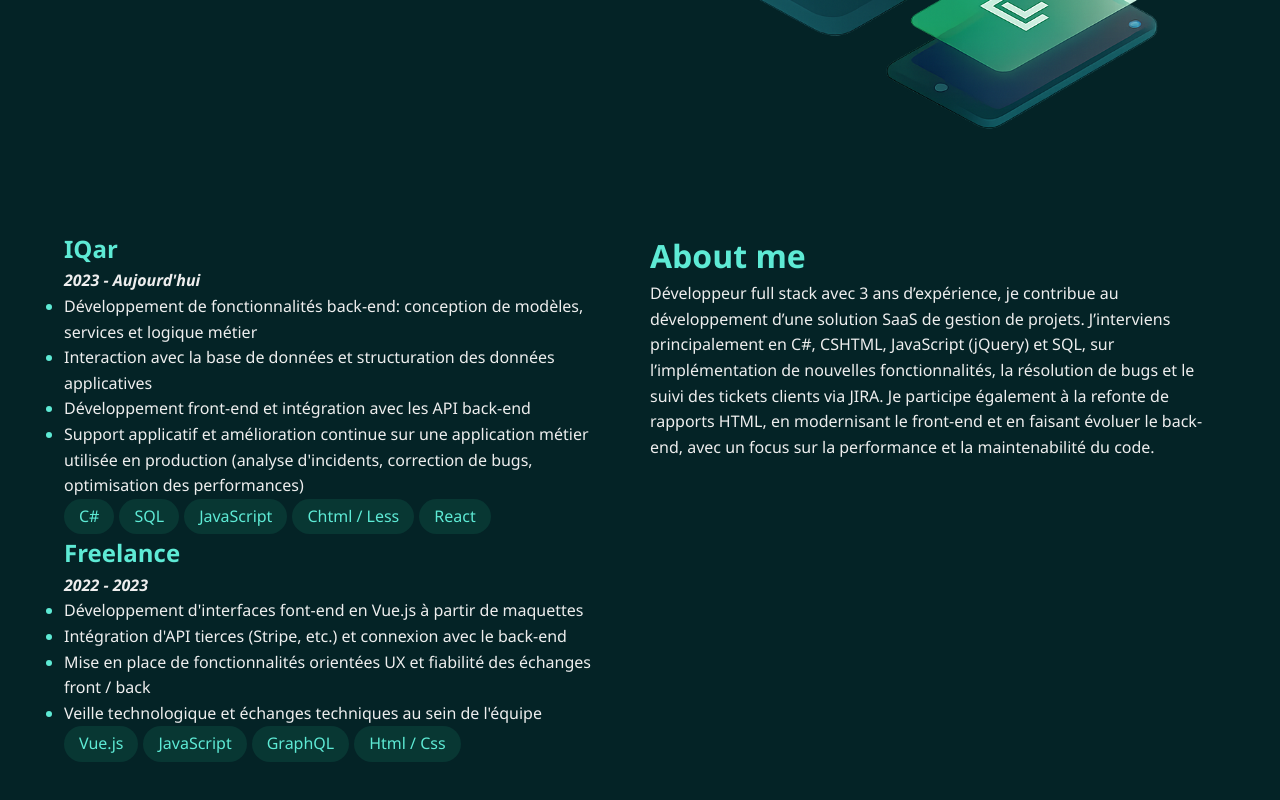
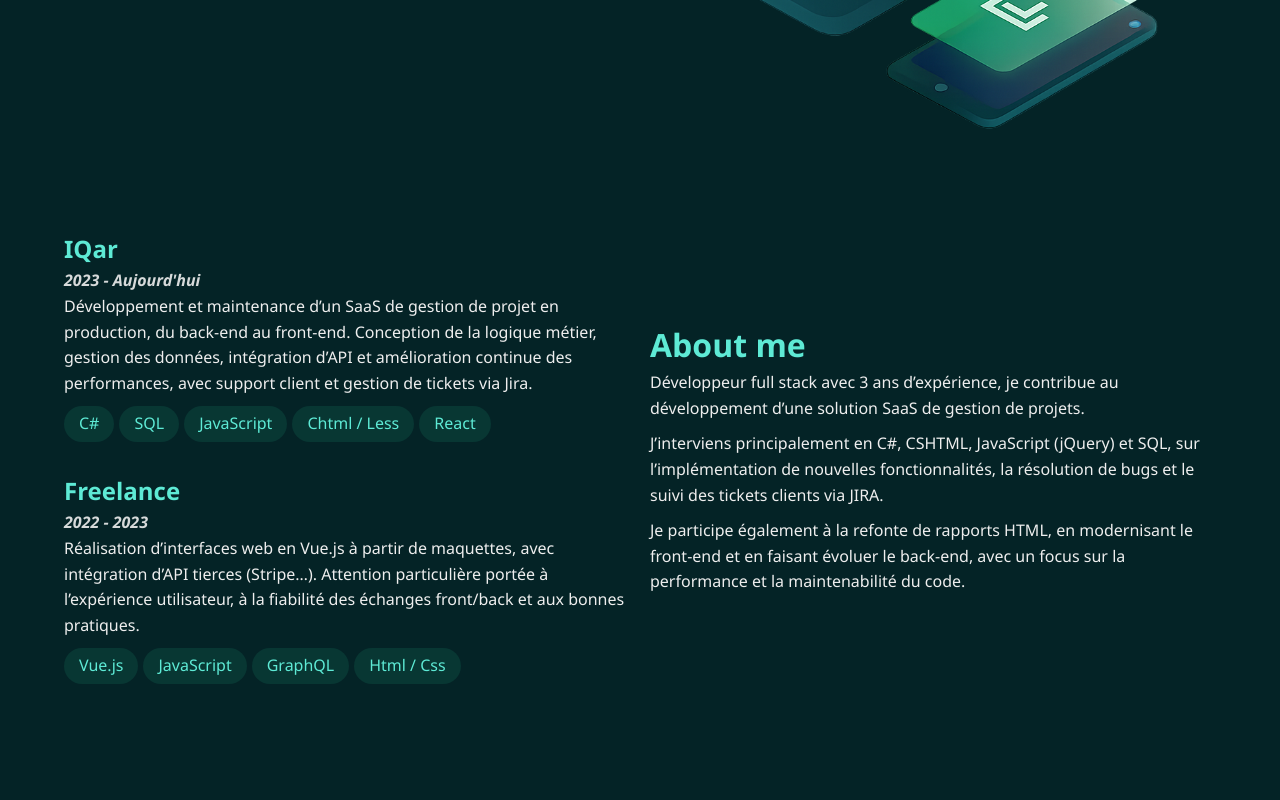
Before and after one commit to LaverreLogan/Portfolio_2026, a Vue app: page / in a window 1280 px wide. Shown: the part 570-1370 px from the top of the page. Before the commit the page ends 1332 px from the top, so only its background shows below. Built offline with nearby package versions, Linux system fonts and the light colour scheme.

Commit message:
feat: ajustement aboutme

```diff
--- a/src/components/sections/About.vue
+++ b/src/components/sections/About.vue
@@ -7,14 +7,10 @@
                     <span class="date">2023 - Aujourd'hui</span>
                 </div>
                 <div class="content">
-                    <ul>
-                        <li>Développement de fonctionnalités back-end: conception de modèles, services et logique métier
-                        </li>
-                        <li>Interaction avec la base de données et structuration des données applicatives</li>
-                        <li>Développement front-end et intégration avec les API back-end</li>
-                        <li>Support applicatif et amélioration continue sur une application métier utilisée en
-                            production (analyse d'incidents, correction de bugs, optimisation des performances)</li>
-                    </ul>
+                    <p>Développement et maintenance d’un SaaS de gestion de projet en production, du back-end au
+                        front-end.
+                        Conception de la logique métier, gestion des données, intégration d’API et amélioration continue
+                        des performances, avec support client et gestion de tickets via Jira.</p>
                 </div>
                 <div class="bullets-container">
                     <div class="bullet">C#</div>
@@ -30,12 +26,10 @@
                     <span class="date">2022 - 2023</span>
                 </div>
                 <div class="content">
-                    <ul>
-                        <li>Développement d'interfaces font-end en Vue.js à partir de maquettes</li>
-                        <li>Intégration d'API tierces (Stripe, etc.) et connexion avec le back-end</li>
-                        <li>Mise en place de fonctionnalités orientées UX et fiabilité des échanges front / back</li>
-                        <li>Veille technologique et échanges techniques au sein de l'équipe</li>
-                    </ul>
+                    <p>Réalisation d’interfaces web en Vue.js à partir de maquettes, avec intégration d’API tierces
+                        (Stripe…).
+                        Attention particulière portée à l’expérience utilisateur, à la fiabilité des échanges front/back
+                        et aux bonnes pratiques.</p>
                 </div>
                 <div class="bullets-container">
                     <div class="bullet">Vue.js</div>
@@ -48,10 +42,15 @@
         <div class="about-me">
             <h1>About me</h1>
             <p>Développeur full stack avec 3 ans d’expérience, je contribue au développement d’une solution SaaS de
-                gestion de projets. J’interviens principalement en C#, CSHTML, JavaScript (jQuery) et SQL, sur
+                gestion de projets.
+            </p>
+            <p>J’interviens principalement en C#, CSHTML, JavaScript (jQuery) et SQL, sur
                 l’implémentation de nouvelles fonctionnalités, la résolution de bugs et le suivi des tickets clients via
-                JIRA. Je participe également à la refonte de rapports HTML, en modernisant le front-end et en faisant
-                évoluer le back-end, avec un focus sur la performance et la maintenabilité du code.</p>
+                JIRA.
+            </p>
+            <p>Je participe également à la refonte de rapports HTML, en modernisant le front-end et en faisant
+                évoluer le back-end, avec un focus sur la performance et la maintenabilité du code.
+            </p>
         </div>
 
     </div>
@@ -65,6 +64,7 @@
 .about {
     display: grid;
     grid-template-columns: repeat(2, 1fr);
+    grid-template-rows: repeat(4, 1fr);
     margin: 0 auto;
     gap: 20px;
 
@@ -75,27 +75,44 @@
         color: #eee;
     }
 
+    .about-me {
+        align-self: center;
+
+        p:not(:last-child){
+            margin-bottom: 10px;
+        }
+    }
+
+    .skills-container {
+        display: flex;
+        flex-direction: column;
+        gap: 30px;
+        .skill {
+            .content {
+                margin-bottom: 10px;
+            }
+        }
+    }
+
     .date {
         font-style: italic;
         font-weight: bold;
+        opacity: 0.9;
     }
 
     .bullets-container {
         display: flex;
         gap: 5px;
+
         .bullet {
             display: flex;
             justify-content: center;
             align-items: center;
-            background:#083733;
+            background: #083733;
             color: #5eead5;
             padding: 5px 15px;
             border-radius: 25px;
         }
     }
-
-    ul li::marker {
-        color: #5eead5;
-    }
 }
 </style>
--- a/src/components/sections/NavBar.vue
+++ b/src/components/sections/NavBar.vue
@@ -37,6 +37,7 @@
         height: 60px;
         background: rgba(255, 255, 255, 0.05);
         backdrop-filter: blur(2px);
+        width: 100% !important;
         .navbar-logo {
             img {
                 width: 40px;
```
Also changed, not shown: src/assets/images/favicon.png.
